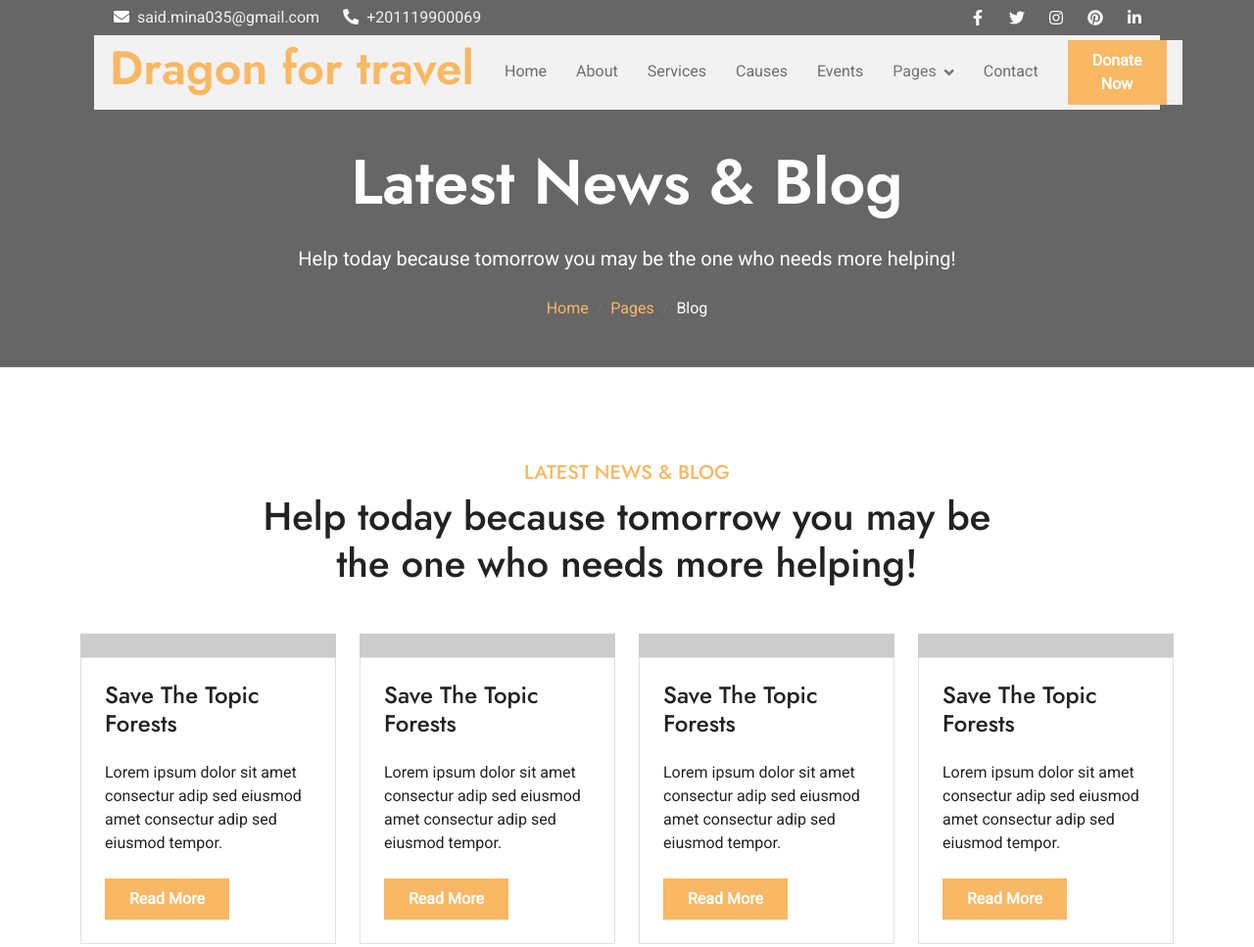
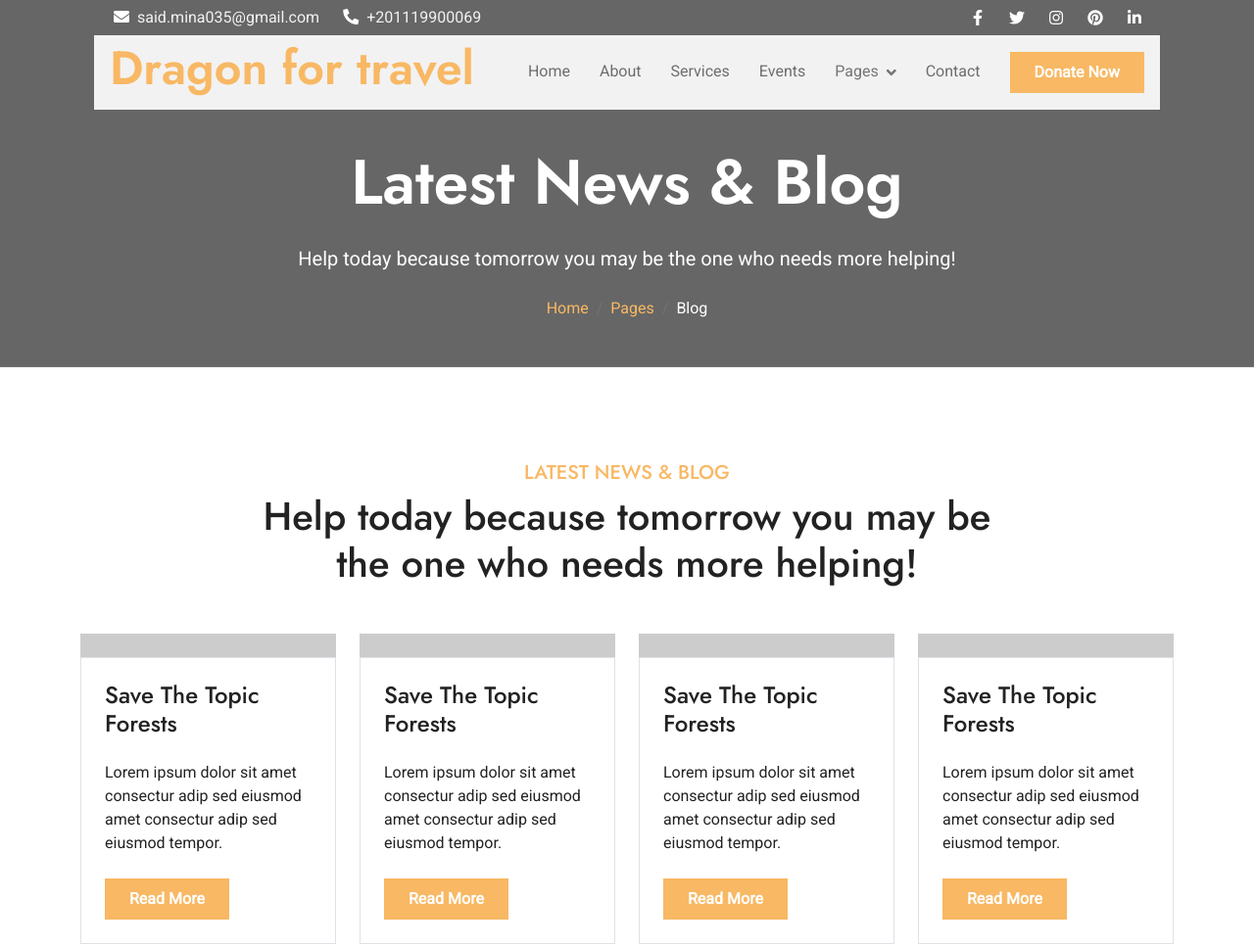
Before and after one commit to XMeNo/Dragon-for-, a plain HTML site: page blog.html in a window 1280 px wide. Shown: the top 967 px of the page at 98% size. Drawn offline with nearby package versions, Linux system fonts and the light colour scheme.

Commit message:
Update blog.html

```diff
--- a/blog.html
+++ b/blog.html
@@ -72,7 +72,6 @@
                             <a href="index.html" class="nav-item nav-link">Home</a>
                             <a href="about.html" class="nav-item nav-link">About</a>
                             <a href="service.html" class="nav-item nav-link">Services</a>
-                            <a href="causes.html" class="nav-item nav-link">Causes</a>
                             <a href="events.html" class="nav-item nav-link">Events</a>
                             <div class="nav-item dropdown">
                                 <a href="#" class="nav-link dropdown-toggle active" data-bs-toggle="dropdown">Pages</a>
```
